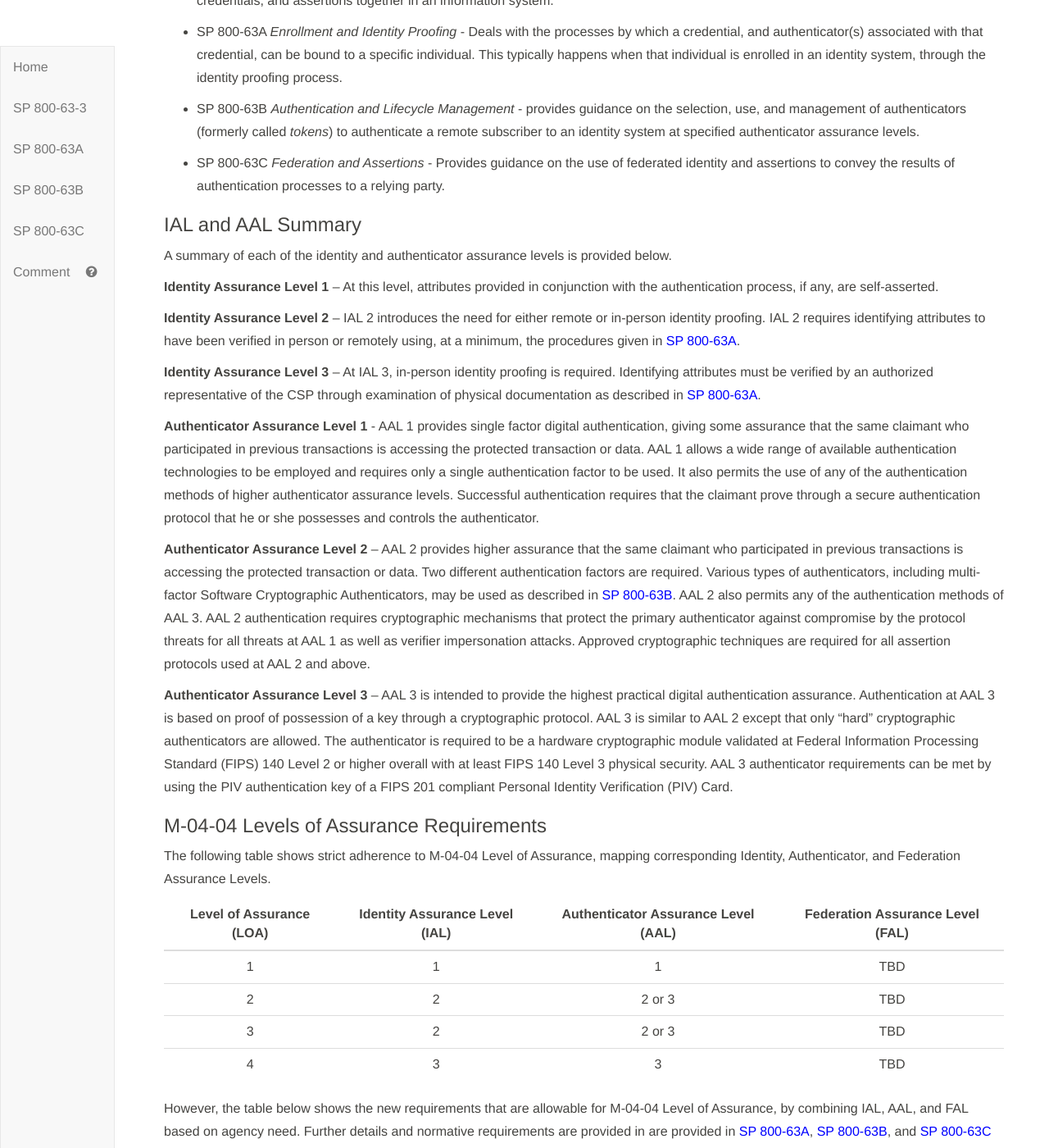
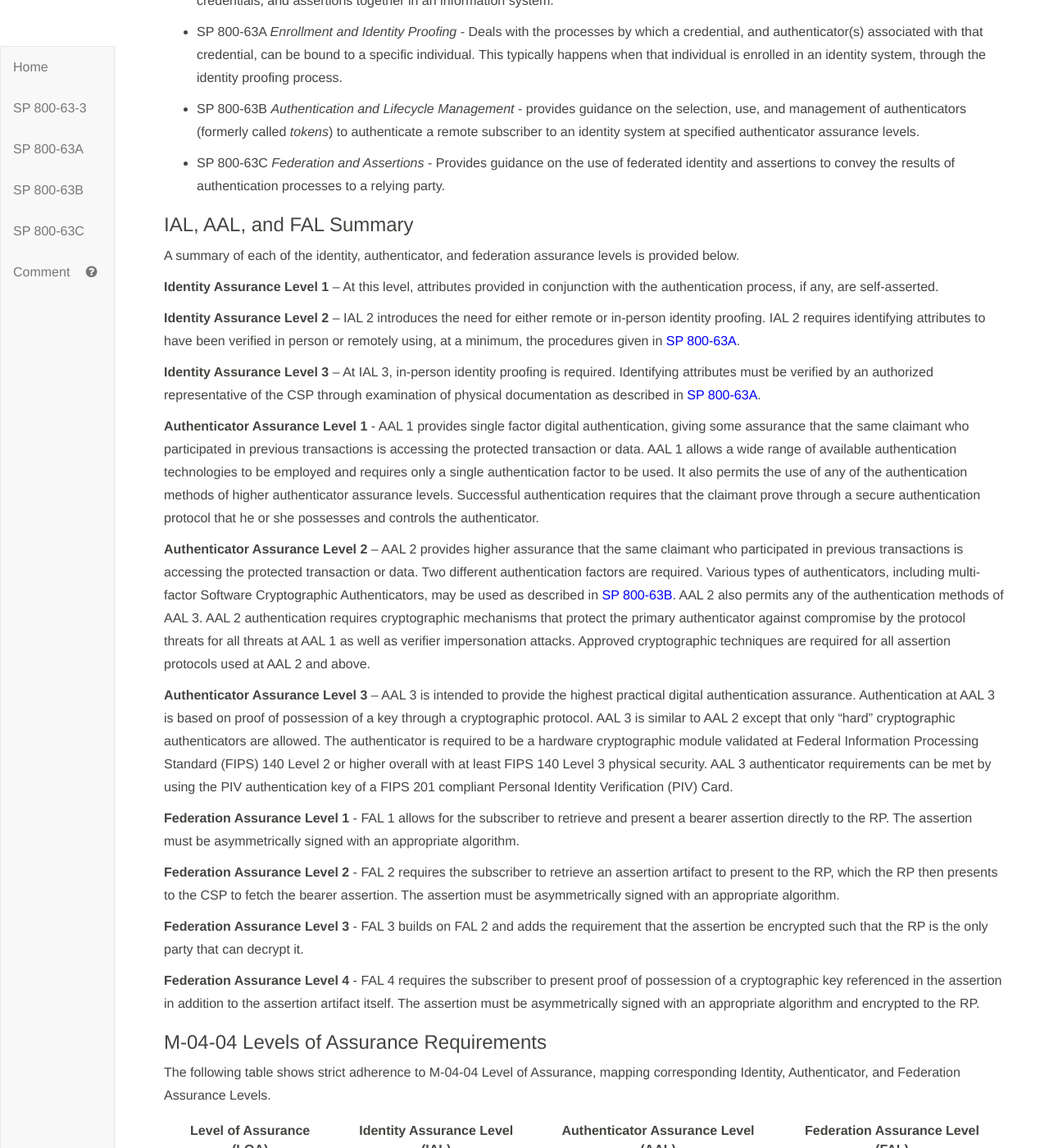
Before and after one commit to usnistgov/800-63-3, a Jekyll site: the page built from sp800-63-3.md, in a window 1280 px wide and 1400 px high, scrolled down 4223 px. Shown: the whole window at 82% size. Built offline with Jekyll 4.4.1, drawn with Linux system fonts in a browser that asks for light colours.

Commit message:
added FALs to base table, added introduction to FAL definitions

```diff
--- a/sp800-63-3/cover.md
+++ b/sp800-63-3/cover.md
@@ -198,9 +198,9 @@
 - SP 800-63C *Federation and Assertions* - Provides guidance on the use of federated identity and assertions to convey the results of authentication processes to a relying party.
 
 
-### IAL and AAL Summary
+### IAL, AAL, and FAL Summary
 
-A summary of each of the identity and authenticator assurance levels is provided below.
+A summary of each of the identity, authenticator, and federation assurance levels is provided below.
 
 **Identity Assurance Level 1** – At this level, attributes provided in conjunction with the authentication process, if any, are self-asserted.
 
@@ -214,6 +214,14 @@
 
 **Authenticator Assurance Level 3** – AAL 3 is intended to provide the highest practical digital authentication assurance. Authentication at AAL 3 is based on proof of possession of a key through a cryptographic protocol. AAL 3 is similar to AAL 2 except that only “hard” cryptographic authenticators are allowed. The authenticator is required to be a hardware cryptographic module validated at Federal Information Processing Standard (FIPS) 140 Level 2 or higher overall with at least FIPS 140 Level 3 physical security. AAL 3 authenticator requirements can be met by using the PIV authentication key of a FIPS 201 compliant Personal Identity Verification (PIV) Card.
 
+**Federation Assurance Level 1** - FAL 1 allows for the subscriber to retrieve and present a bearer assertion directly to the RP. The assertion must be asymmetrically signed with an appropriate algorithm.
+
+**Federation Assurance Level 2** - FAL 2 requires the subscriber to retrieve an assertion artifact to present to the RP, which the RP then presents to the CSP to fetch the bearer assertion. The assertion must be asymmetrically signed with an appropriate algorithm.
+
+**Federation Assurance Level 3** - FAL 3 builds on FAL 2 and adds the requirement that the assertion be encrypted such that the RP is the only party that can decrypt it.
+
+**Federation Assurance Level 4** - FAL 4 requires the subscriber to present proof of possession of a cryptographic key referenced in the assertion in addition to the assertion artifact itself. The assertion must be asymmetrically signed with an appropriate algorithm and encrypted to the RP.
+
 ### M-04-04 Levels of Assurance Requirements
 
 
@@ -222,20 +230,20 @@
 
 | Level of Assurance (LOA) | Identity Assurance Level (IAL)| Authenticator Assurance Level (AAL) | Federation Assurance Level (FAL)
 |:------------------:|:-----------------------------:|:------------------------:|:------------------------:|
-| 1 | 1 | 1| TBD
-| 2 | 2 | 2 or 3 |TBD
-| 3 | 2 | 2 or 3 |TBD
-| 4 | 3 | 3 |TBD
+| 1 | 1 | 1| 1
+| 2 | 2 | 2 or 3 |2
+| 3 | 2 | 2 or 3 |2
+| 4 | 3 | 3 |3
 
 However, the table below shows the new requirements that are allowable for M-04-04 Level of Assurance, by combining IAL, AAL, and FAL based on agency need. Further details and normative requirements are provided in are provided in [SP 800-63A](../sp800-63a.md), [SP 800-63B](../sp800-63b.md), and [SP 800-63C](../sp800-63c.md) respectively.
 
 
 | Level of Assurance (LOA) | Identity Assurance Level (IAL)| Authenticator Assurance Level (AAL) | Federation Assurance Level (FAL)
 |:------------------:|:-----------------------------:|:------------------------:|:------------------------:|
-| 1 | 1 | 1, 2 or 3 | TBD
-| 2 | 1 or 2 | 2 or 3 |TBD
-| 3 | 1 or 2 | 2 or 3 |TBD
-| 4 | 1, 2 or 3 | 3 |TBD
+| 1 | 1 | 1, 2 or 3 | 1
+| 2 | 1 or 2 | 2 or 3 |2
+| 3 | 1 or 2 | 2 or 3 |2
+| 4 | 1, 2 or 3 | 3 |3
 
 This mapping takes advantage of the ability to separate distinct identity elements per assurance level.  For example, an agency is allowed to adopt multi-factor authentication (MFA) at LOA1. Conversely, little or no identity proofing can be performed at the higher LOAs.
 
```
